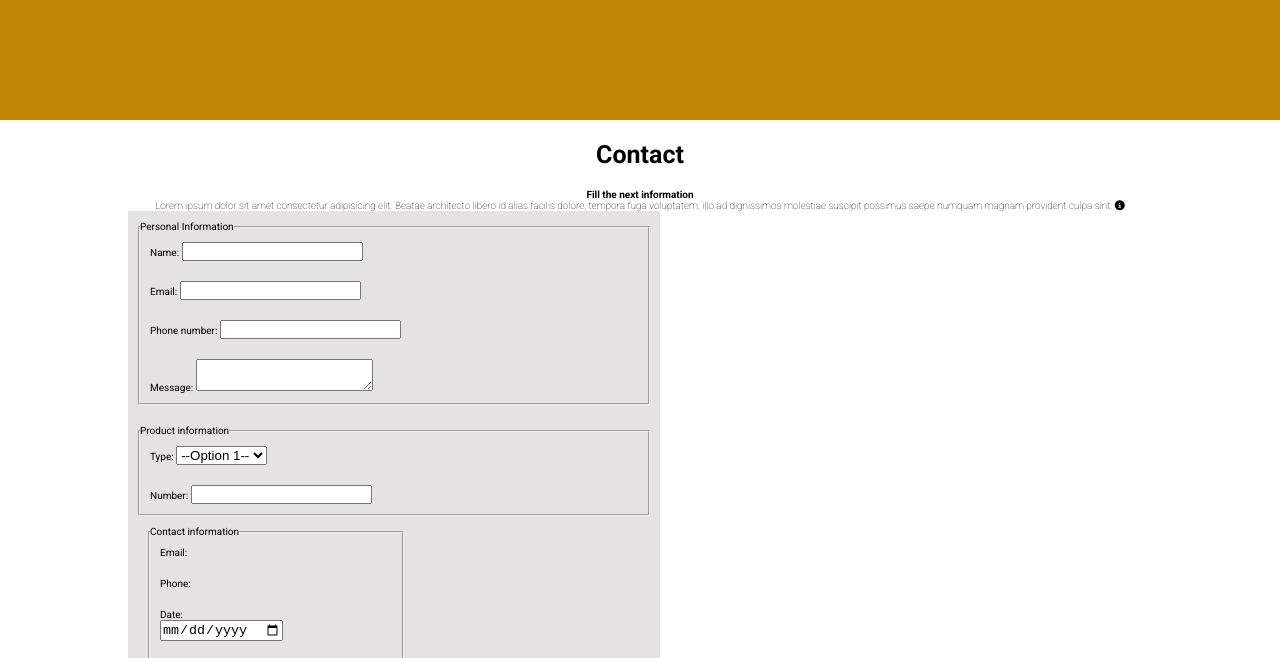
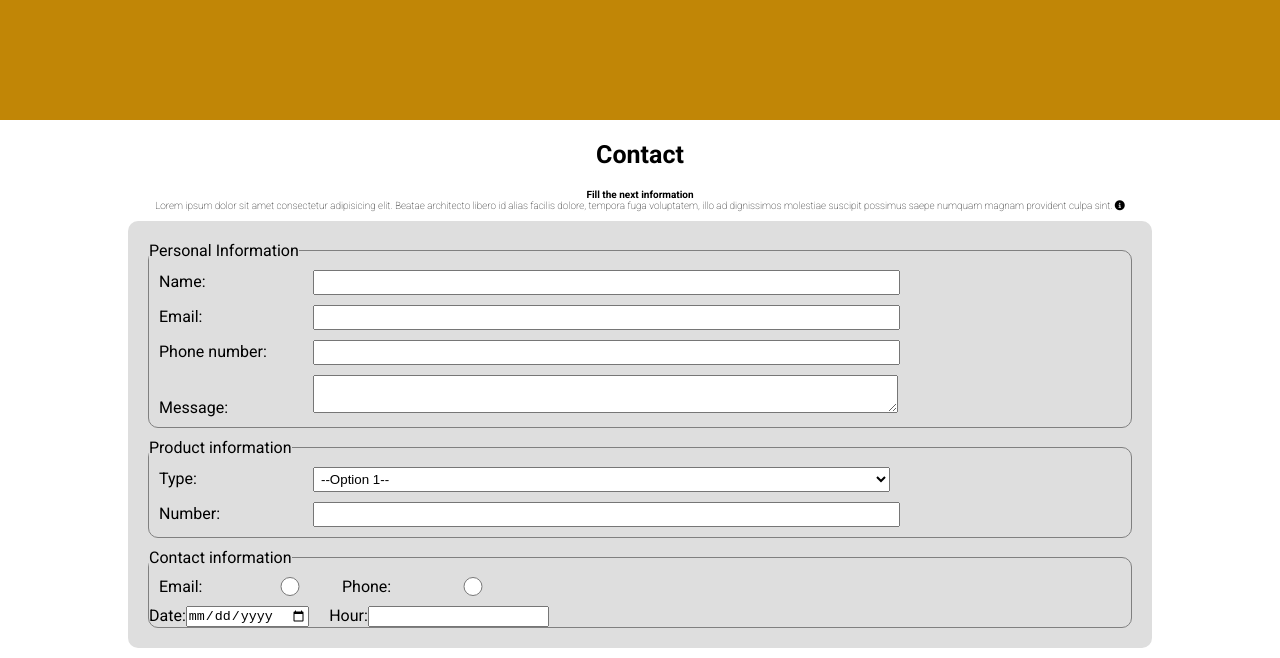
Before and after one commit to cnkya/RealEstate, a plain HTML site: page contact.html in a window 1280 px wide. Shown: the part 80-738 px from the top of the page. Drawn offline with Linux system fonts and the light colour scheme.

Commit message:
assignment 3 update

```diff
--- a/contact.html
+++ b/contact.html
@@ -26,7 +26,7 @@
         <p class="lt">Lorem ipsum dolor sit amet consectetur adipisicing elit. Beatae architecto libero id alias facilis dolore, tempora fuga voluptatem, illo ad dignissimos molestiae suscipit possimus saepe numquam magnam provident culpa sint. <i class="fa-solid fa-circle-info"></i></p>
 
 
-        <div class="form-control">
+        <div class="form-container">
             <fieldset>
             <legend>Personal Information</legend>
             <div class="form-control">
@@ -47,14 +47,16 @@
                 <textarea></textarea>
             </div>
             </fieldset>
-        </div>
-        <div class="form-control">
+
+
             <fieldset>
             <legend>Product information</legend>
             <div class="form-control">
                 <label>Type:</label>
                 <select>
                     <option value="option 1">--Option 1--</option>
+                    <option value="option 2">--Option 2--</option>
+                    <option value="option 3">--Option 3--</option>
                 </select>
             </div>
 
@@ -65,31 +67,31 @@
             </div>
             </fieldset>
 
-            <div class="form-control">
             <fieldset>
                 <legend>Contact information</legend>
-                <div class="form-control">
+                <div class="form-control flex-c">
+                    <div class="flex-c margin-r-sm">
                             <label>Email:</label>
-
+                            <input type="radio">
                         </div>
-
-                <div class="form-control">
+                        <div class="flex-c">
                             <label>Phone:</label>
-
+                            <input type="radio">
                         </div>
-                <div class="form-control">
+                    </div>
+                <div>
+                    <div class="form control flex-c">
+                        <div class="flex-c margin-r-sm">
                             <label>Date:</label>
                             <input type="date">
-
-
                         </div>
-
-                <div class="form-control">
+                        <div class="flex-c">
                             <label>Hour:</label>
                             <input hour="text">
-
+                        </div>
                     </div>
             </fieldset>
+        </div>
     </main>
     <footer class="footer">
         <div>
--- a/style.css
+++ b/style.css
@@ -78,7 +78,7 @@ img{
 }
 .flex-c{
     display: flex;
-    padding-right: 35px;
+
 }
 
 /*more about us*/
@@ -96,21 +96,14 @@ img{
 
 }
 .houses-items a{
-    background-color: orange;
-
 
 }
-
 
 .see-details{
     background-color: orange;
     display: block;
 
 }
-
-
-
-
 
 /*contact*/
 .site-contact{
@@ -121,12 +114,10 @@ img{
 
 .site-contact a{
     color: black;
-
 }
 
 
 
-}
 .footer{
     background-color: rgb(228, 226, 226);
     display: flex;
@@ -138,11 +129,38 @@ img{
 .footer a{
     color: black;
 }
-.form-control{
-    background-color: rgb(228, 226, 226);
+.form-container{
+    background-color: #dedede;
     padding: 1rem;
-    width: 50%;
-    align-items: left;
-    border: radius 5%;
+    border-radius: 1rem;
+    margin-top: 1rem;
+    margin-bottom: 1rem;
+
 
 }
+.form-container fieldset{
+    font-size: 1.6rem;
+    margin: 1rem;
+    border-radius: 1rem;
+    border: 1px solid gray;
+}
+.form-control{
+    margin: 1rem;
+
+}
+
+.form-control input,
+.form-control select,
+.form-control textarea{
+    width: 60%;
+    padding: 3px;
+}
+.form-control label{
+    display: inline-block;
+    width: 150px;
+    font size: 1.4rem;
+}
+
+.margin-r-sm{
+    margin-right: 2rem;
+}
```
Lines whose indentation alone changed are shown as unchanged.
